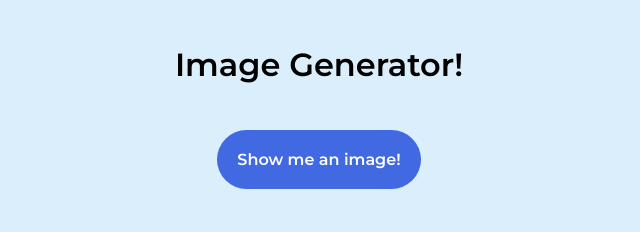
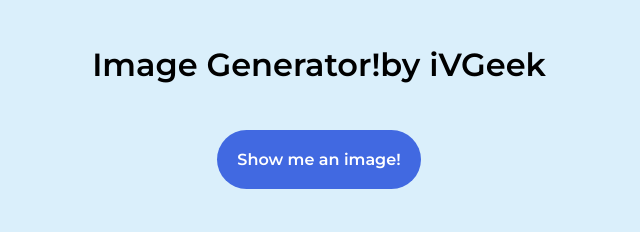
Before and after one commit to iVGeek/image-generator, a plain HTML site: page index.html in a window 1280 px wide. Shown: the whole page, without its empty margins (321-961 px from the left). Drawn offline with Linux system fonts and the light colour scheme.

Commit message:
Update index.html

```diff
--- a/index.html
+++ b/index.html
@@ -14,7 +14,7 @@
 
   <body>
     <div class="main">
-      <h1>Image Generator!</h1>
+      <h1>Image Generator!by iVGeek</h1>
       <div class="image-container hide">
         <h3>Image by: <span class="author"></span></h3>
         <figure>
```
